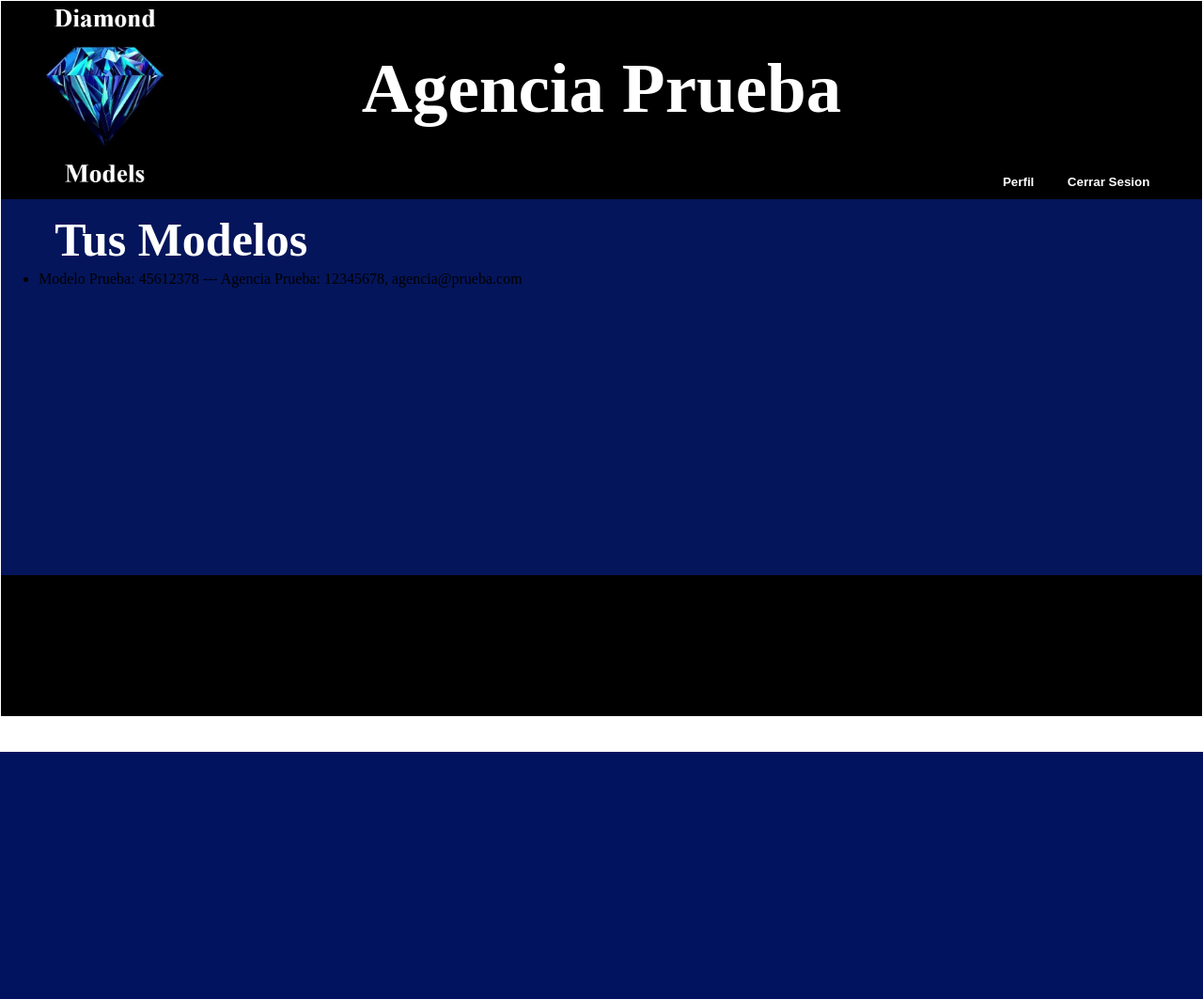
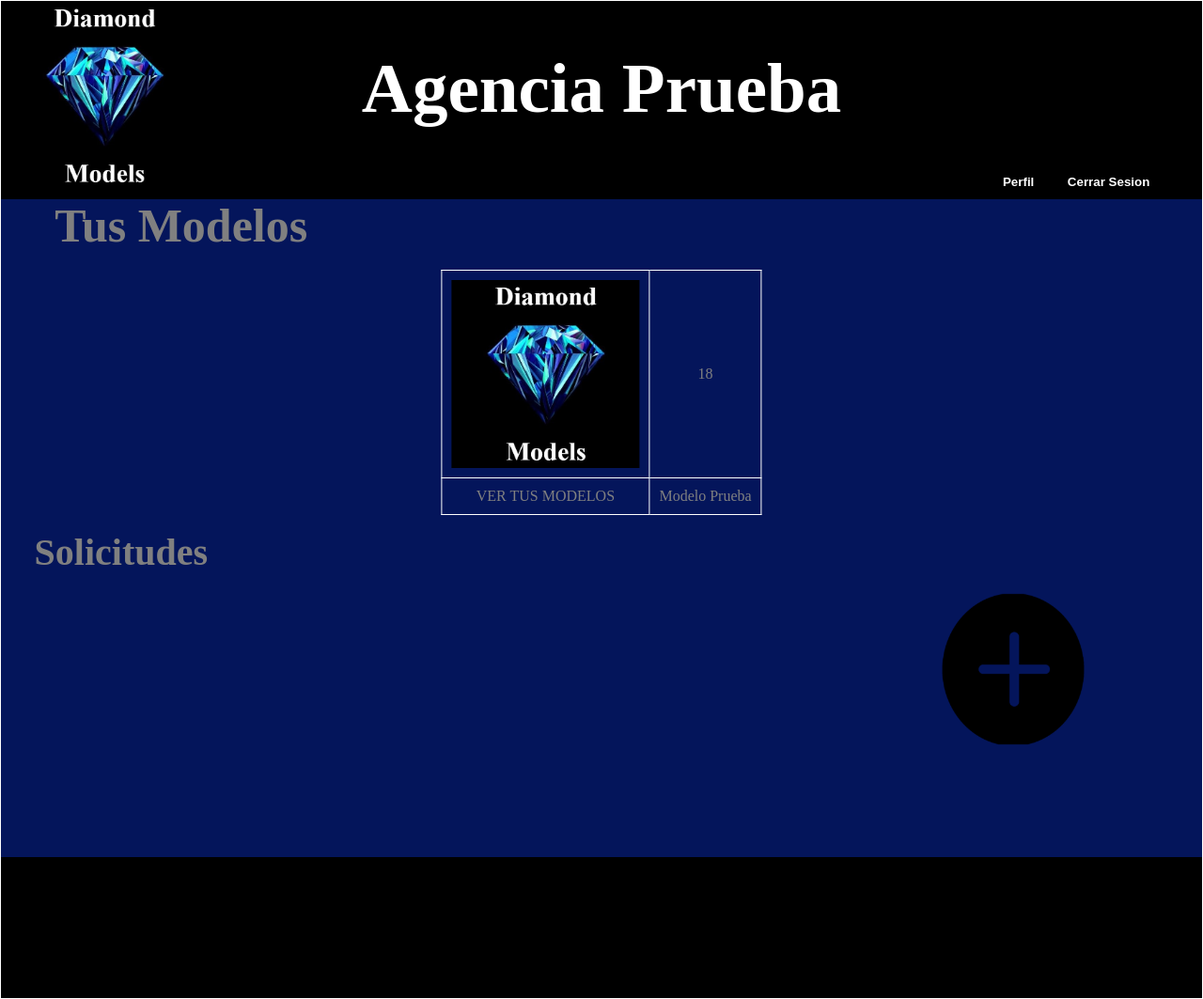
Before and after one commit to FR98/Proyecto, a Django app: page /agencias/1 in a window 1280 px wide. Shown: the whole page at 94% size. Before the commit the page ends 800 px from the top, so only its background shows below. Run offline with Django 3.2, Linux system fonts and the light colour scheme; data comes from the database, SQL or seed files in the repository.

Commit message:
css agencias

```diff
--- a/DiamondModels/agencias/templates/agencias.html
+++ b/DiamondModels/agencias/templates/agencias.html
@@ -8,6 +8,9 @@
 		<div class="top">
 			<div><img class="logo" src="{% static "logo.jpg" %}"></div>
 			<div class="cajaTitulo"><h1 class="titulo">Lista de Agencias</h1></div>
+			<button class="botonAdmin">ADMIN</button>
+			<button class="botonHome">HOME</button>
+
 		</div>
 		<div class="middle">
 			<div class="lista">
--- a/DiamondModels/agencias/templates/mi_agencia.html
+++ b/DiamondModels/agencias/templates/mi_agencia.html
@@ -13,17 +13,31 @@
 		</div>
 		<div class="middle">
 			<div class="cajaTusModelos"><h1 class="titulo_tusModelos">Tus Modelos</h1></div>
-			<div class="lista">
-				<ul>
-				{% for modelo in modelos %}
-					<li>
-						<p>{{modelo}}</p>
-					</li>
-				{% empty %}
-					<p>No hay modelos</p>
-				{% endfor %}
-				</ul>
+			<div class="caja_tabla">
+				<table class="tabla">
+					<tr class="fila_fotos">
+						<td><a href="http://google.com"><img src="{% static "logo.jpg" %}" height="200px"></a></td>
+					{% for modelo in modelos %}
+						<td>{{modelo.edad}}</td>
+					{% empty %}
+						<p>No hay modelos</p>
+					{% endfor %}
+					</tr>
+					<tr>
+						<td><a href="http://google.com" style="text-decoration:none; color:grey">VER TUS MODELOS</a></td>
+					{% for modelo in modelos %}
+						<td>{{modelo.nombres}} {{modelo.apellidos}}</td>
+					{% empty %}
+						<p>No hay modelos</p>
+					{% endfor %}
+
+					</tr>
+				</table>
 			</div>
+
+			<div class="caja_solicitudes"><h1 class="titulo_solicitudes">Solicitudes</h1></div>
+
+			<div class="agregarModelo"><a href="http://google.com"><img src="{% static "mas.png" %}" height="200px"></a></div>
 		</div>
 		<div class="bottom">
 
--- a/DiamondModels/marcas/templates/marcas.html
+++ b/DiamondModels/marcas/templates/marcas.html
@@ -8,6 +8,9 @@
 		<div class="top">
 			<div><img class="logo" src="{% static "logo.jpg" %}"></div>
 			<div class="cajaTitulo"><h1 class="titulo">Lista de Marcas</h1></div>
+			<button class="botonAdmin">ADMIN</button>
+			<button class="botonHome">HOME</button>
+
 		</div>
 		<div class="middle">
 			<div class="lista">
--- a/DiamondModels/static/style_mi_agencia.css
+++ b/DiamondModels/static/style_mi_agencia.css
@@ -45,7 +45,7 @@ body{
 .middle{
 	background: #04155B;
 	background-size: 100%;
-	height: 400px;
+	height: 700px;
 	position: relative;
 }
 .middle .cajaTusModelos{
@@ -55,12 +55,46 @@ body{
     left: 15%;
 }
 .middle .titulo_tusModelos{
-	color: white;
+	color: grey;
 	font-size: 50px;
 }
-.middle .lista{
+.middle .caja_tabla{
 	position: absolute;
-	top: 15%;
+	transform: translateX(-50%);
+	top: 75px;
+	left: 50%;
+}
+.middle table{
+	border: white 1px solid;
+	border-collapse: collapse;
+}
+.middle .fila_fotos{
+	height: 200px;
+	max-height: 225px;
+}
+.middle td{
+	border: white 1px solid;
+	border-collapse: collapse;
+	padding: 10px;
+	text-align: center;
+	align-content: center;
+	color: grey;
+}
+.middle .caja_solicitudes{
+	position: absolute;
+	transform: translateX(-50%);
+	top: 325px;
+	left: 10%;
+}
+.middle .titulo_solicitudes{
+	color: grey;
+	font-size: 40px;
+}
+.middle .agregarModelo{
+	position: absolute;
+	transform: translate(-50%, -50%);
+	right: 0%;
+	bottom: 0%;
 }
 .bottom{
 	background: black;
```
Also changed, not shown: DiamondModels/style_agencias_admin.css (added, +39 -0 lines), DiamondModels/static/mas.png (added).
